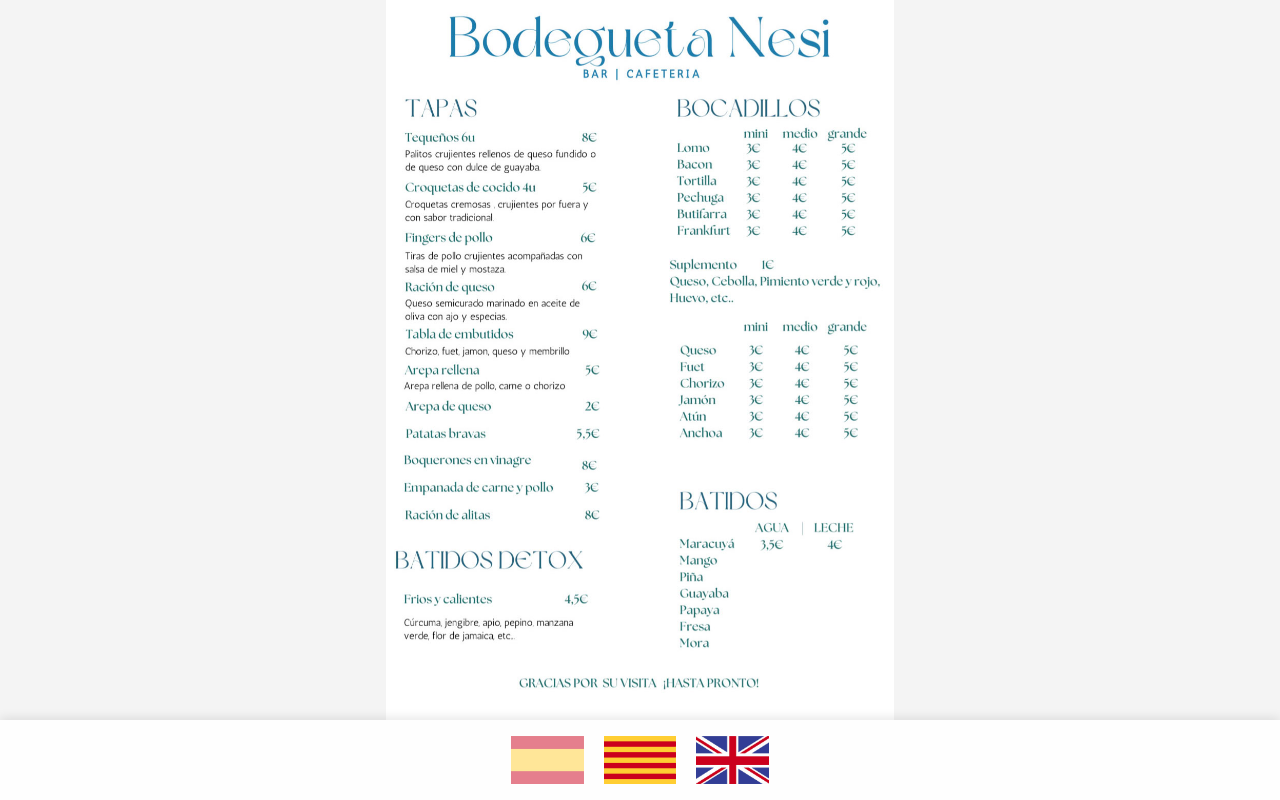
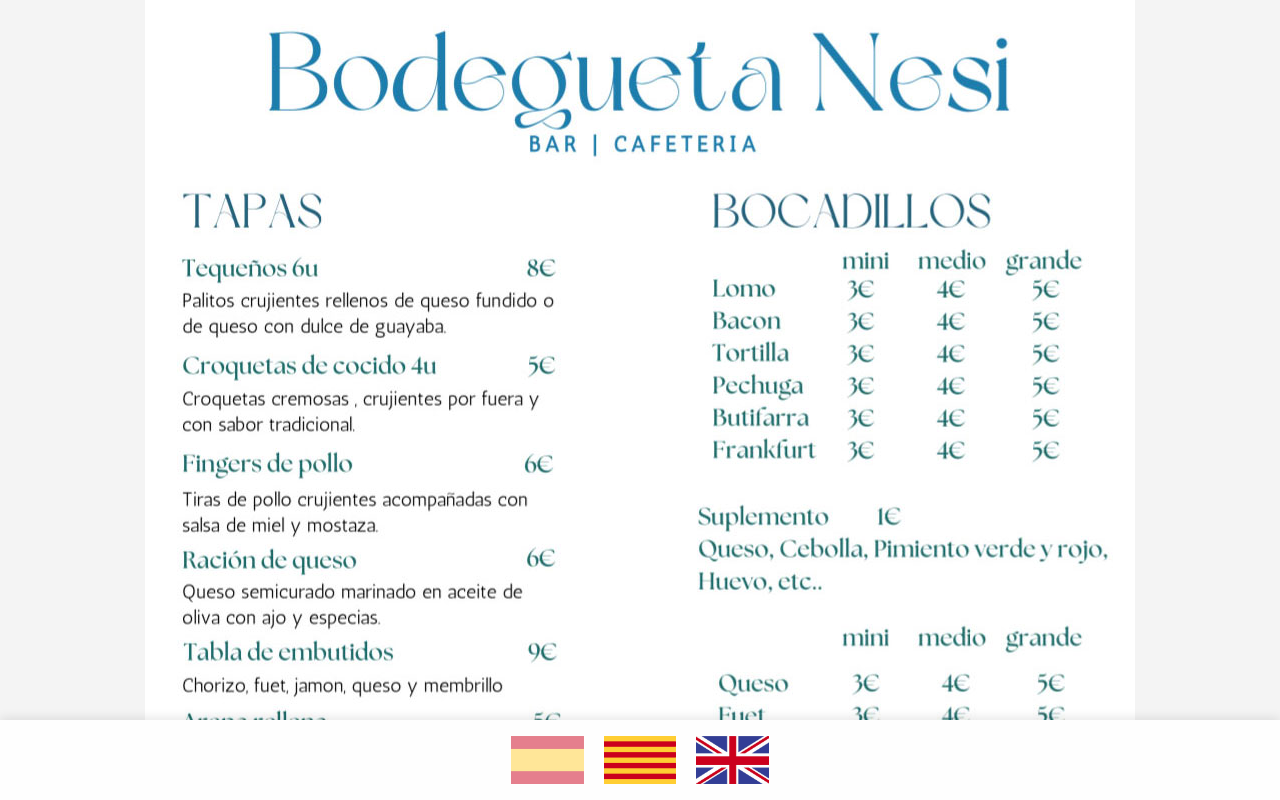
Before and after one commit to excepweb/nesi, a plain HTML site: page index.html in a window 1280 px wide. Both pictures are taken after a click on the picture 547 px from the left and 760 px from the top of the page. Drawn offline with Linux system fonts and the light colour scheme.

Commit message:
imagen carta pegada arriba

```diff
--- a/index.html
+++ b/index.html
@@ -9,30 +9,33 @@
             margin: 0;
             padding: 0;
             height: 100%;
-            overflow: hidden; /* Evita scroll doble */
+            overflow: hidden;
             background-color: #f4f4f4;
             font-family: sans-serif;
         }
 
-        /* Contenedor de la carta */
+        /* Contenedor de la carta ajustado arriba */
         #menu-container {
-            height: 90vh; /* 90% de la altura total */
+            height: 90vh;
             width: 100%;
             display: flex;
             justify-content: center;
-            align-items: center;
-            overflow-y: auto; /* Permite ver toda la imagen si es larga */
+            /* CAMBIO: Alinea el contenido al inicio (arriba) en lugar de al centro */
+            align-items: flex-start;
+            overflow-y: auto;
         }
 
         #menu-img {
             max-width: 100%;
-            max-height: 100%;
-            object-fit: contain;
+            /* Eliminamos max-height para permitir que la imagen fluya
+               hacia abajo si es más larga que la pantalla */
+            height: auto;
+            display: block;
         }
 
         /* Footer flotante */
         footer {
-            height: 10vh; /* 10% de la altura total */
+            height: 10vh;
             width: 100%;
             position: fixed;
             bottom: 0;
@@ -47,12 +50,11 @@
         }
 
         .flag {
-            height: 60%; /* Ajusta el tamaño de la bandera al footer */
+            height: 60%;
             cursor: pointer;
             transition: opacity 0.3s ease;
         }
 
-        /* Estado activo (opacidad 50%) */
         .active {
             opacity: 0.5;
             cursor: default;
@@ -62,32 +64,24 @@
 <body>
 
     <div id="menu-container">
-        <!-- Por defecto abre nesi.jpg -->
         <img id="menu-img" src="nesi_es.jpg" alt="Carta del Bar">
     </div>
 
     <footer>
-        <!-- Bandera España (Asumida como la de nesi.jpg original) -->
         <img src="esp_flag.jpg" class="flag active" id="btn-esp" onclick="changeLang('nesi_es.jpg', 'btn-esp')" alt="Español">
-
-        <!-- Bandera Cataluña -->
         <img src="cat_flag.jpg" class="flag" id="btn-cat" onclick="changeLang('nesi_cat.jpg', 'btn-cat')" alt="Català">
-
-        <!-- Bandera UK/Ingles -->
         <img src="eng_flag.jpg" class="flag" id="btn-eng" onclick="changeLang('nesi_eng.jpg', 'btn-eng')" alt="English">
     </footer>
 
     <script>
         function changeLang(imgSrc, btnId) {
-            // Cambiar la imagen principal
             document.getElementById('menu-img').src = imgSrc;
-
-            // Resetear opacidad de todas las banderas
             const flags = document.querySelectorAll('.flag');
             flags.forEach(flag => flag.classList.remove('active'));
+            document.getElementById(btnId).classList.add('active');
 
-            // Aplicar opacidad al 50% a la seleccionada
-            document.getElementById(btnId).classList.add('active');
+            /* Opcional: Al cambiar de idioma, vuelve arriba del todo */
+            document.getElementById('menu-container').scrollTop = 0;
         }
     </script>
 
```
